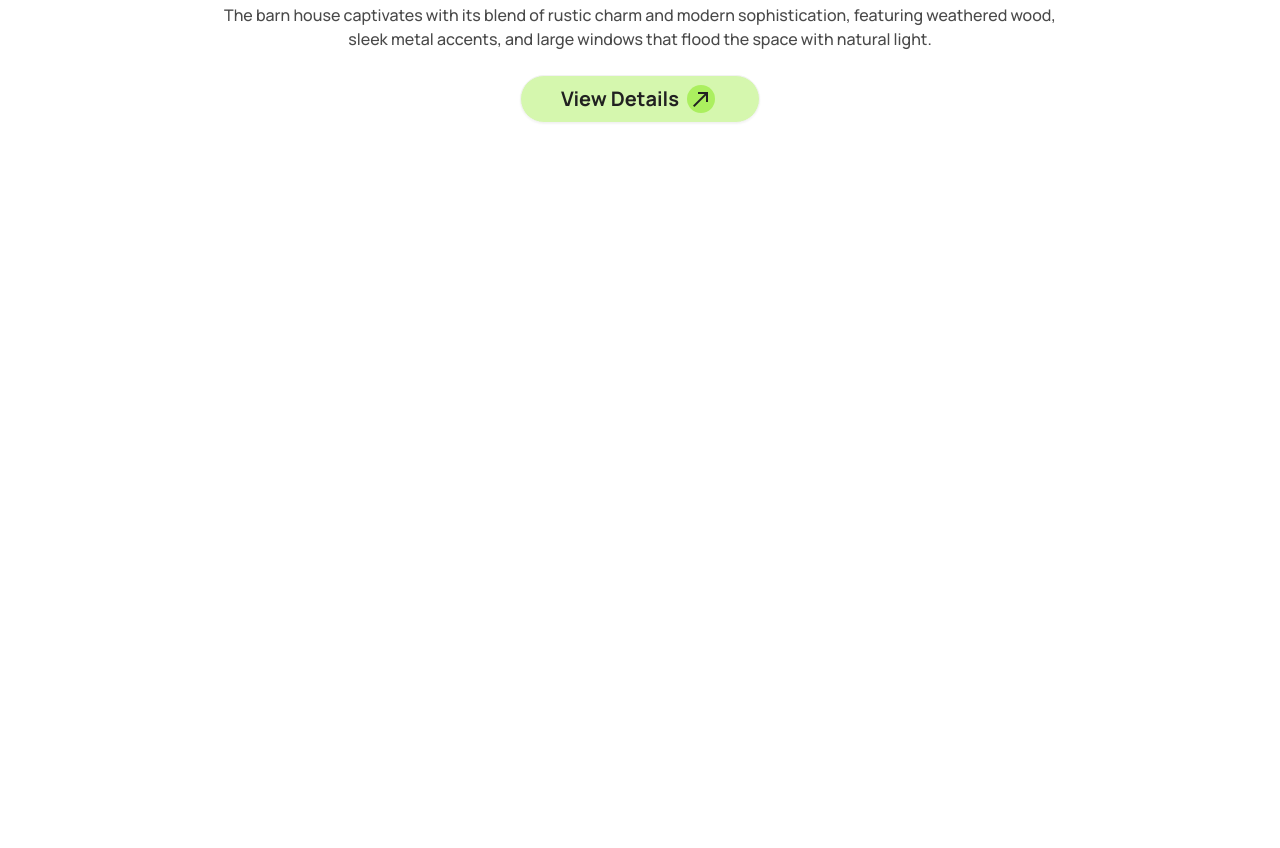
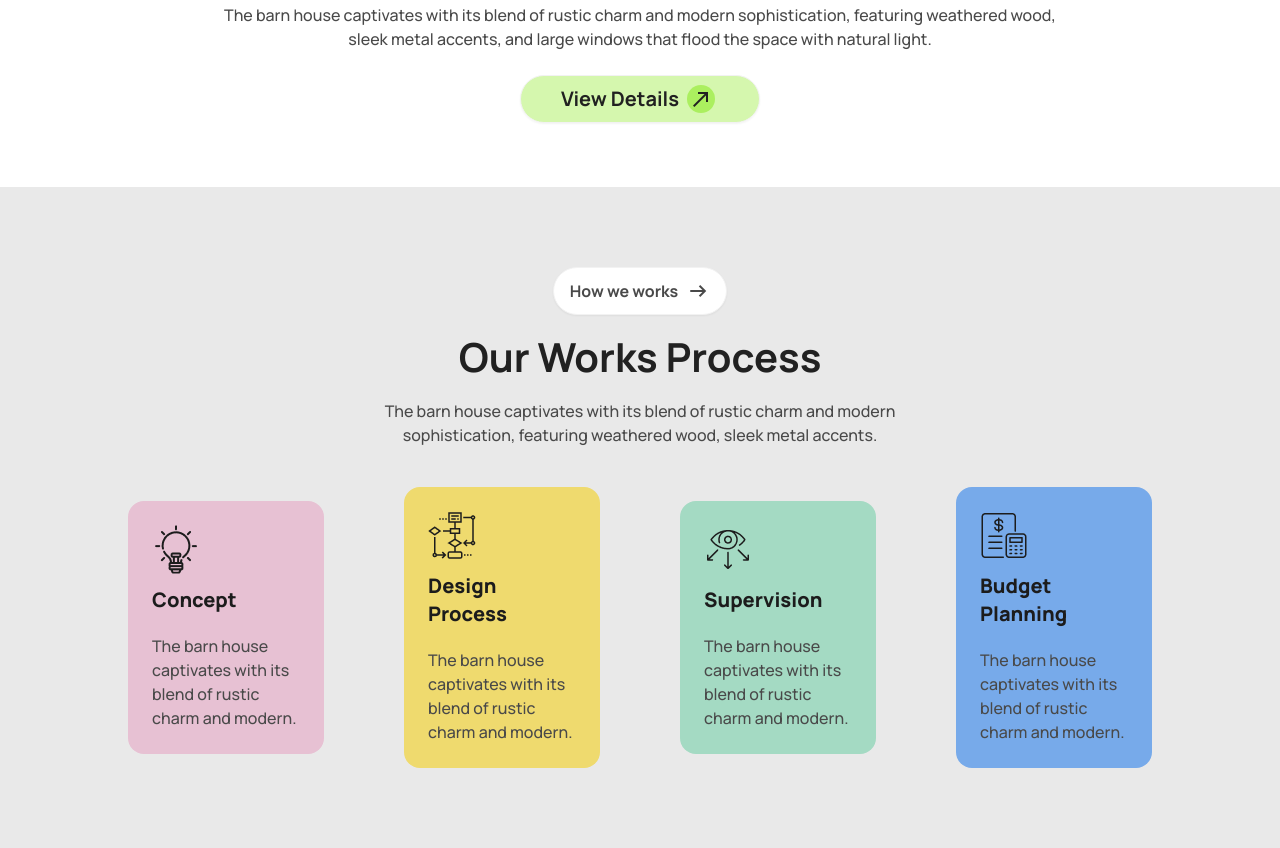
Before and after one commit to mdtamimjd/assignment_03, a plain HTML site: page index.html in a window 1280 px wide. Shown: the part 542-1390 px from the top of the page. Before the commit the page ends 800 px from the top, so only its background shows below. Drawn offline with nearby package versions, Linux system fonts and the light colour scheme.

Commit message:
our works section done

```diff
--- a/index.html
+++ b/index.html
@@ -113,9 +113,23 @@
         </div>
       </nav>
       <div class="flex flex-col gap-6 my-16 items-center">
-         <img src="./assets/banner.png" class="lg:w-1/3 md:w-2/3 w-full" alt="banner">
-        <h1 class="text-[#212121] md:text-[64px] text-5xl font-extrabold text-center lg:w-5/6">A barn house of this design has a striking appearance</h1>
-        <p class="text-base text-[#494949] font-medium text-center lg:w-5/6 md:w-2/3">The barn house captivates with its blend of rustic charm and modern sophistication, featuring weathered wood, sleek metal accents, and large windows that flood the space with natural light.</p>
+        <img
+          src="./assets/banner.png"
+          class="lg:w-1/3 md:w-2/3 w-full"
+          alt="banner"
+        />
+        <h1
+          class="text-[#212121] md:text-[64px] text-5xl font-extrabold text-center lg:w-5/6"
+        >
+          A barn house of this design has a striking appearance
+        </h1>
+        <p
+          class="text-base text-[#494949] font-medium text-center lg:w-5/6 md:w-2/3"
+        >
+          The barn house captivates with its blend of rustic charm and modern
+          sophistication, featuring weathered wood, sleek metal accents, and
+          large windows that flood the space with natural light.
+        </p>
         <span class="w-full text-center"
           ><button
             class="btn font-bold text-xl text-[#212121] rounded-[32px] bg-[#abef5f80] hover:opacity-90 w-full sm:w-60"
@@ -130,7 +144,42 @@
         >
       </div>
     </header>
-    <main></main>
+    <main class="bg-[#e9e9e9]">
+      <div>
+        <!-- Our Works Process -->
+        <section class="w-11/12 xl:w-4/5 py-20 mx-auto flex flex-col items-center gap-10">
+          <div class="md:w-4/5 lg:w-1/2 flex flex-col items-center gap-3">
+            <span><button class="btn text-[#494949] font-bold text-base bg-white rounded-[32px] hover:text-black">How we works <span class="material-symbols-outlined">
+                arrow_right_alt
+                </span></button></span>
+            <h2 class="text-[#212121] font-bold text-[40px]">Our Works Process</h2>
+            <p class="text-base text-[#494949] font-medium text-center">The barn house captivates with its blend of rustic charm and modern sophistication, featuring weathered wood, sleek metal accents.</p>
+          </div>
+          <div class="grid lg:grid-cols-4 lg:gap-20 items-center md:grid-cols-2 gap-5">
+            <div class="p-6 bg-[#e7c1d3] rounded-2xl">
+                <img src="./assets/concept.png" alt="">
+                <h4 class="font-extrabold text-[#1c1c1c] text-xl mb-5 mt-3">Concept</h4>
+                <p class="text-base font-medium text-[#494949]">The barn house captivates with its blend of rustic charm and modern.</p>
+            </div>
+            <div class="p-6 bg-[#efda6e] rounded-2xl">
+                <img src="./assets/flow-chart.png" alt="">
+                <h4 class="font-extrabold text-[#1c1c1c] text-xl mb-5 mt-3">Design Process</h4>
+                <p class="text-base font-medium text-[#494949]">The barn house captivates with its blend of rustic charm and modern.</p>
+            </div>
+            <div class="p-6 bg-[#a4dac3] rounded-2xl">
+                <img src="./assets/vision.png" alt="">
+                <h4 class="font-extrabold text-[#1c1c1c] text-xl mb-5 mt-3">Supervision</h4>
+                <p class="text-base font-medium text-[#494949]">The barn house captivates with its blend of rustic charm and modern.</p>
+            </div>
+            <div class="p-6 bg-[#77aaea] rounded-2xl">
+                <img src="./assets/budget-planning.png" alt="">
+                <h4 class="font-extrabold text-[#1c1c1c] text-xl mb-5 mt-3">Budget Planning</h4>
+                <p class="text-base font-medium text-[#494949]">The barn house captivates with its blend of rustic charm and modern.</p>
+            </div>
+          </div>
+        </section>
+      </div>
+    </main>
     <footer></footer>
   </body>
 </html>
--- a/style.css
+++ b/style.css
@@ -12,3 +12,4 @@
 /* rgb(171, 239, 95) = #abef5f */
 /* rgb(73, 73, 73) = #494949 */
 /* rgba(171, 239, 95, 0.5) = #abef5f80 */
+/* gray-1 = #e9e9e9 */
```
